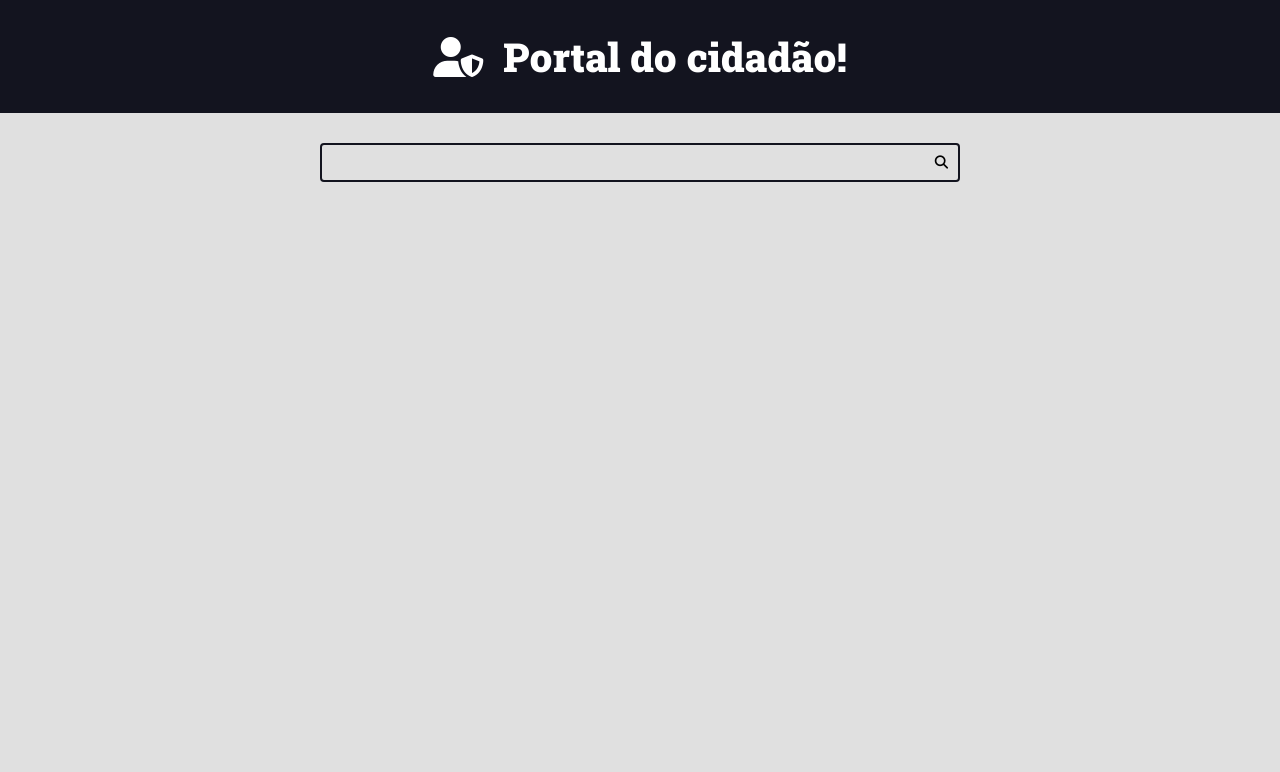
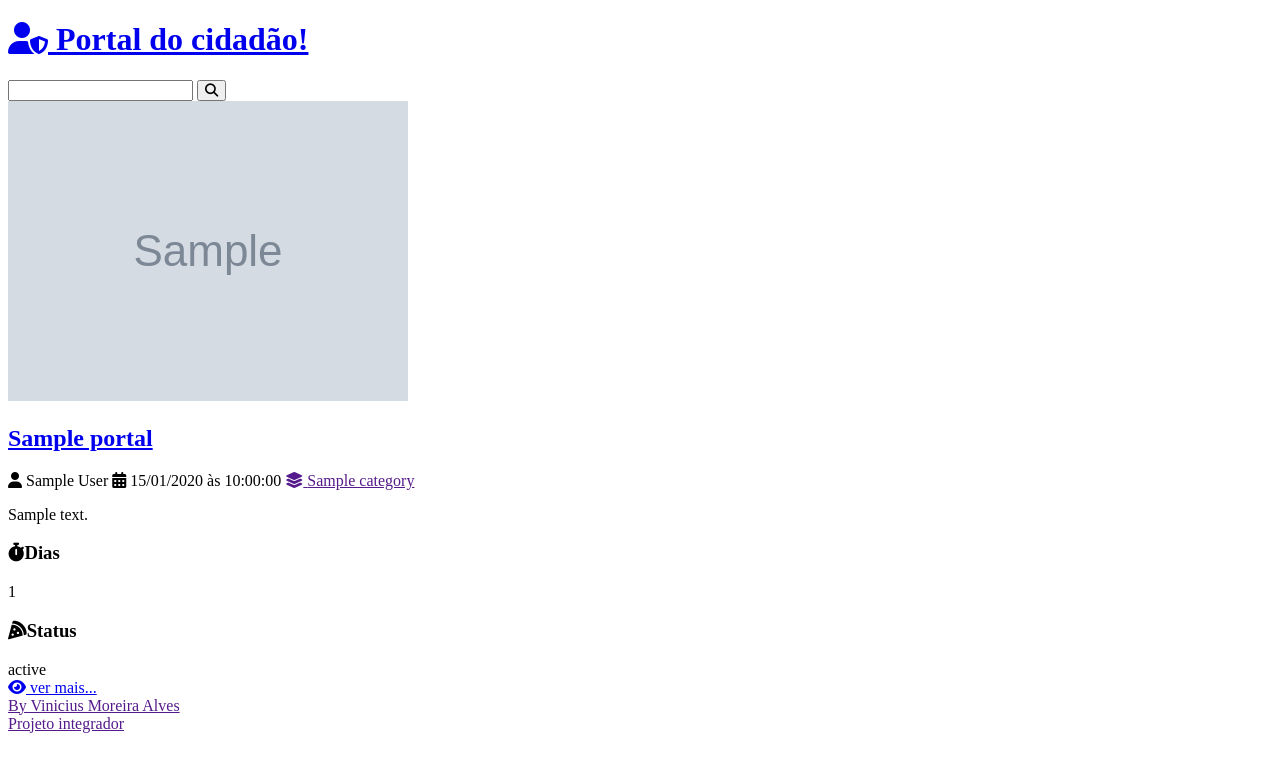
Before and after one commit to ViniC05/projeto-integrador, a Django app: page / in a window 1280 px wide. Shown: the top 772 px of the page. Run offline with Django 4.2, Linux system fonts and the light colour scheme; tables that the repository leaves empty hold one stand-in row (values such as "Sample post"); grey boxes marked "Sample" are stand-in pictures.

Commit message:
Tabelas banco de dados

```diff
--- /dev/null
+++ b/base_templates/global/base.html
@@ -0,0 +1,18 @@
+<!DOCTYPE html>
+<html lang="pt-BR">
+<head>
+{% include 'portal/partials/head.html' %}
+<title> {% block title %}{% endblock title %} Portal do Cidadão</title>
+</head>
+<body>
+    {% include 'portal/partials/header.html' %}
+    {% include 'portal/partials/search.html' %}
+
+    <main class="main-content-container">
+        {% block content %}{% endblock content %}
+    </main>
+
+    {% include 'portal/partials/footer.html' %}
+</body>
+
+</html>
--- a/portal/models.py
+++ b/portal/models.py
@@ -1,3 +1,29 @@
+from django.contrib.auth.models import User
 from django.db import models
 
-# Create your models here.
+
+class Category(models.Model):
+    name = models.CharField(max_length=65)
+
+    def __str__(self):
+        return self.name
+
+
+class portal(models.Model):
+    title = models.CharField(max_length=65)
+    mini_description = models.CharField(max_length=165)
+    slug = models.SlugField()
+    days = models.IntegerField()
+    status = models.CharField(max_length=20)
+    description = models.TextField()
+    created_at = models.DateTimeField(auto_now_add=True)
+    updated_at = models.DateTimeField(auto_now=True)
+    is_published = models.BooleanField(default=False)
+    cover = models.ImageField(upload_to='portal/covers/%Y/%m/%d/')
+    Category = models.ForeignKey(
+        Category, on_delete=models.SET_NULL, null=True)
+    author = models.ForeignKey(
+        User, on_delete=models.SET_NULL, null=True)
+
+    def __str__(self):
+        return self.title
--- a/portal/templates/portal/pages/home.html
+++ b/portal/templates/portal/pages/home.html
@@ -1,12 +1,12 @@
-{% include 'portal/partials/head.html' %}
+{% extends 'global/base.html' %}
 
-<body>
-    {% include 'portal/partials/header.html' %}
-    {% include 'portal/partials/search.html' %}
+{% block title %}Home - {% endblock title %}
 
+{% block content %}
+<div class="main-content main-content-list container">
+    {% for post in posts %}
+    {%include 'portal/partials/post.html' %}
+    {% endfor %}
 
-
-
-</body>
-
-</html>
+</div>
+{% endblock content %}
--- /dev/null
+++ b/portal/templates/portal/partials/footer.html
@@ -0,0 +1,9 @@
+<footer class="main-footer">
+    <div class="developer">
+        <a href="">By Vinicius Moreira Alves</a>
+    </div>
+
+    <div class="powered">
+        <a href="">Projeto integrador</a>
+    </div>
+</footer>
--- a/portal/templates/portal/partials/head.html
+++ b/portal/templates/portal/partials/head.html
@@ -1,7 +1,5 @@
-<!DOCTYPE html>
-<html lang="pt-BR">
+{% load static %}
 
-<head>
     <meta charset="UTF-8">
     <meta http-equiv="X-UA-Compatible" content="IE=edge">
     <meta name="viewport" content="width=device-width, initial-scale=1.0">
@@ -18,146 +16,5 @@
     <link rel="preconnect" href="https://fonts.gstatic.com" crossorigin>
     <link href="https://fonts.googleapis.com/css2?family=Roboto+Slab:wght@900&display=swap" rel="stylesheet">
 
-    <title>Portal do Cidadão</title>
-
-    <style>
-        :root {
-            --color-primary: #269fe6;
-            --color-primary-hover: #2086c2;
-            --color-primary-dark: #13141f;
-            --color-primary-dark-hover: #212336;
-            --color-primary-light: #d4ecfa;
-            --color-primary-light-hover: #bdd8e7;
-
-            --color-white: #fff;
-            --color-black: #000;
-
-            --color-dark-text: #444;
-            --color-info-light: #cce5ff;
-            --color-debug-light: #cce5ff;
-            --color-success-light: #d4edda;
-            --color-alert-light: #fff3cd;
-            --color-warning-light: #fff3cd;
-            --color-error-light: #f8d7da;
-
-            --color-info-dark: #4d86c4;
-            --color-debug-dark: #4d86c4;
-            --color-success-dark: #4a9c5d;
-            --color-alert-dark: #927f40;
-            --color-warning-dark: #927f40;
-            --color-error-dark: #da525d;
-
-            --color-gray-0: #f9f9f9;
-            --color-gray-1: #e0e0e0;
-            --color-gray-2: #c7c7c7;
-            --color-gray-3: #aeaeae;
-            --color-gray-4: #959595;
-            --color-gray-5: #7d7d7d;
-            --color-gray-6: #646464;
-            --color-gray-7: #4b4b4b;
-            --color-gray-8: #323232;
-            --color-gray-9: #191919;
-
-            --font-primary: sans-serif;
-            --font-headings: 'Roboto Slab', serif;
-
-            --spacing-gutter-medium: 3rem;
-            --spacing-gutter-large: 4rem;
-        }
-
-
-
-        * {
-            padding: 0;
-            margin: 0;
-            box-sizing: border-box;
-        }
-
-        html {
-            font-size: 62.5%;
-        }
-
-        body {
-            font-size: 1.6rem;
-            font-family: var(--font-primary);
-            background: var(--color-gray-1);
-        }
-
-        h1,
-        h2,
-        h3,
-        h4,
-        h5,
-        h6 {
-            font-family: var(--font-headings);
-        }
-
-        .container {
-            max-width: 144rem;
-            margin: 0 auto;
-            padding: var(--spacing-gutter-medium);
-        }
-
-        .main-header-container {
-            background: var(--color-primary-dark);
-        }
-
-        .main-logo {
-            font-size: 4rem;
-            color: var(--color-white);
-            text-decoration: none;
-            display: flex;
-            flex-flow: row nowrap;
-            align-items: center;
-            justify-content: center;
-            width: fit-content;
-            margin: 0 auto;
-        }
-
-        .main-logo-icon {
-            margin-right: 2rem;
-        }
-
-        .search-form {
-            border: .2rem solid var(--color-primary-dark);
-            max-width: 64rem;
-            margin: 0 auto;
-            border-radius: 4px;
-            position: relative;
-            transition: all 300ms ease-in-out;
-        }
-
-        .search-input,
-        .search-button {
-            border: none;
-            background: none;
-            outline: none;
-            padding: 1rem;
-            transition: all 300ms ease-in-out;
-        }
-
-        .search-button {
-            position: absolute;
-            top: 0;
-            right: 0;
-        }
-
-        .search-button:focus {
-            outline: 1px solid var(--color-primary);
-            background: rgba(0, 0, 0, .05);
-        }
-
-        .search-input {
-            width: 100%;
-            padding-right: 3rem;
-        }
-
-        .search-form:focus-within {
-            border-color: var(--color-primary);
-        }
-
-        .search-form:focus-within .search-button {
-            color: var(--color-primary);
-        }
-    </style>
-</head>
+    <link rel="stylesheet" href="{% static 'portal/css/styles.css' %}">
+    <link rel="stylesheet" href="{% static 'global/css/style.css' %}">
--- a/portal/templates/portal/partials/header.html
+++ b/portal/templates/portal/partials/header.html
@@ -1,7 +1,8 @@
 <header class="main-header-container">
     <div class="main-header container">
         <h1>
-            <a class="main-logo" href="/">
+
+            <a class="main-logo" href="{% url 'portal:home' %}">
                 <i class="fa-sharp fa-solid fa-user-shield main-logo-icon"></i>
                 <span class="main-logo-text">Portal do cidadão!</span>
             </a>
--- /dev/null
+++ b/portal/templates/portal/partials/post.html
@@ -0,0 +1,66 @@
+<div class="post portal-list-item">
+    <div class="portal cover">
+        <a href="{% url 'portal:post' post.id %}">
+            <img src="{{ post.cover.url}}"
+                alt="Rua com buraco">
+        </a>
+    </div>
+    <div class="portal-title-container">
+        <h2 class="portal-title">
+            <a href="{% url 'portal:post' post.id %}">
+                 {{post.title}}
+            </a>
+        </h2>
+    </div>
+    <div class="portal-author">
+        <span class="portal-author-item">
+            <i class="fas fa-user"></i>
+            {{post.author.first_name}} {{post.author.last_name}}
+        </span>
+        <span class="portal-author-item">
+            <i class="fas fa-calendar-alt"></i>
+            {{ post.created_at|date:"d/m/Y" }} às {{ post.created_at|date:"H:i:s" }}
+        </span>
+        <span class="portal-author-item">
+            <a href="">
+                <i class="fas fa-layer-group"></i>
+                <span>{{post.Category}}</span>
+            </a>
+        </span>
+    </div>
+    <div class="portal-content">
+        <p>{{post.description}}</p>
+    </div>
+
+    <div class="portal-meta-container">
+        <div class="portal-meta portal-time">
+            <h3 class="portal-meta-title"><i class="fas fa-stopwatch"></i>Dias</h3>
+            <div class="portal-meta-text">
+                {{post.days}}
+            </div>
+        </div>
+        <div class="portal-meta portal-status">
+            <h3 class="portal-meta-title"><i class="fas fa-pizza-slice"></i>Status</h3>
+            <div class="portal-meta-text">
+                {{post.status}}
+            </div>
+        </div>
+    </div>
+
+    {% if is_detail_page is not True %}
+
+    <footer class="portal-footer">
+        <a href=" {% url 'portal:post' post.id %} " class="portal-read-more button button-dark button-full-width">
+            <i class="fas fa-eye"></i>
+            <span>ver mais...</span>
+        </a>
+    </footer>
+
+    {% endif %}
+
+    {% if is_detail_page is True %}
+    <div class="preparation-steps">
+        {{post.preparation_steps|linebreaksbr}}
+    </div>
+    {% endif %}
+</div>
--- a/portal/urls.py
+++ b/portal/urls.py
@@ -1,8 +1,12 @@
 from django.urls import path
 
-from portal.views import home
+from . import views
+
+app_name = 'portal'
 
 urlpatterns = [
-    path('', home),
+    path('', views.home, name="home"),
+    path('contato/<int:id>/', views.contato, name="post")
+
 
 ]
--- a/portal/views.py
+++ b/portal/views.py
@@ -1,5 +1,18 @@
 from django.shortcuts import render
+
+from portal.models import portal
+from utils.portal.factory import make_recipe
 
 
 def home(request):
-    return render(request, 'portal/pages/home.html')
+    posts = portal.objects.all().order_by('-id')
+    return render(request, 'portal/pages/home.html', context={
+        'posts': posts,
+    })
+
+
+def contato(request, id):
+    return render(request, 'portal/pages/post-view.html', context={
+        'post': make_recipe(),
+        'is_detail_page': True,
+    })
--- a/project/urls.py
+++ b/project/urls.py
@@ -14,6 +14,8 @@ Including another URLconf
     1. Import the include() function: from django.urls import include, path
     2. Add a URL to urlpatterns:  path('blog/', include('blog.urls'))
 """
+from django.conf import settings
+from django.conf.urls.static import static
 from django.contrib import admin
 from django.urls import include, path
 
@@ -21,3 +23,6 @@ urlpatterns = [
     path('admin/', admin.site.urls),
     path('', include('portal.urls'))
 ]
+
+urlpatterns += static(settings.MEDIA_URL, document_root=settings.MEDIA_ROOT)
+urlpatterns += static(settings.STATIC_URL, document_root=settings.STATIC_ROOT)
```
Also changed, not shown: base_templates/global/home.html (deleted, +0 -13 lines), portal/admin.py (+13 -1 lines), portal/templates/portal/pages/post-view.html (added, +10 -0 lines), project/settings.py (+7 -0 lines), utils/portal/factory.py (added, +41 -0 lines), base_static/global/css/style.css (added), portal/migrations/0001_initial.py (added).
